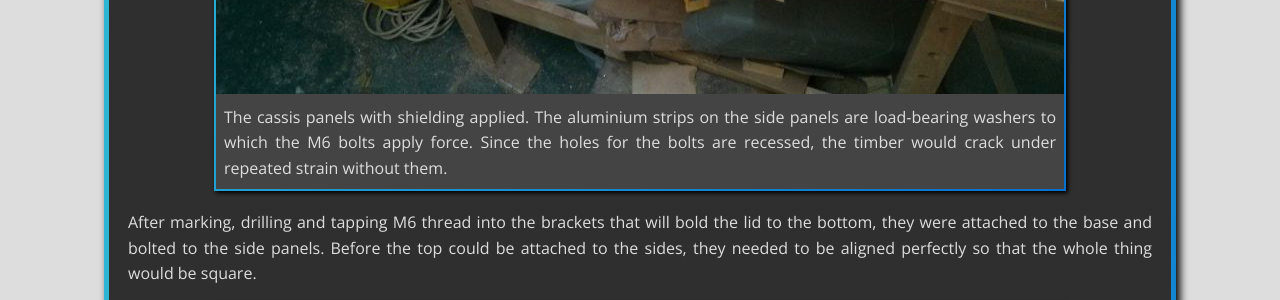
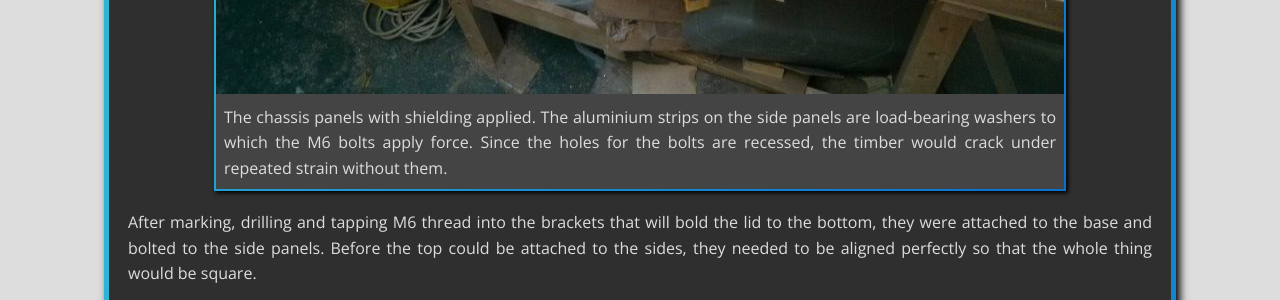
Before and after one commit to StaphSynth/StaphSynth.github.io, a Jekyll site: the page built from _posts/2016-04-10-ESP-P27-Guitar-Amp.md, in a window 1280 px wide and 900 px high, scrolled down 3975 px. Shown: the part 154-454 px from the top of the window. Built offline with Jekyll 4.4.1, drawn with Linux system fonts in a browser that asks for light colours; nearby versions of some CDN libraries; comment, search, counter and statistics services are not loaded.

Commit message:
tidy up guitar amp post 1

```diff
--- a/_posts/2016-04-10-ESP-P27-Guitar-Amp.md
+++ b/_posts/2016-04-10-ESP-P27-Guitar-Amp.md
@@ -39,7 +39,7 @@ Once I'd worked out the positions of all the major components, I covered the ins
 
 Spread the glue across the wood with an old paint brush, apply the foil, smooth it down, and then use a sharp hobby knife to trim the foil just inside the edge of the wood panel. For connecting pieces, such as the side panels, the foil is folded around the inside edge so as it makes electrical contact with the top and bottom to form a continuous shield all the way around the enclosure.
 
-{% include image.html url="/img/P27-shielded.jpg" caption="The cassis panels with shielding applied. The aluminium strips on the side panels are load-bearing washers to which the M6 bolts apply force. Since the holes for the bolts are recessed, the timber would crack under repeated strain without them." %}
+{% include image.html url="/img/P27-shielded.jpg" caption="The chassis panels with shielding applied. The aluminium strips on the side panels are load-bearing washers to which the M6 bolts apply force. Since the holes for the bolts are recessed, the timber would crack under repeated strain without them." %}
 
 After marking, drilling and tapping M6 thread into the brackets that will bold the lid to the bottom, they were attached to the base and bolted to the side panels. Before the top could be attached to the sides, they needed to be aligned perfectly so that the whole thing would be square.
 
```
